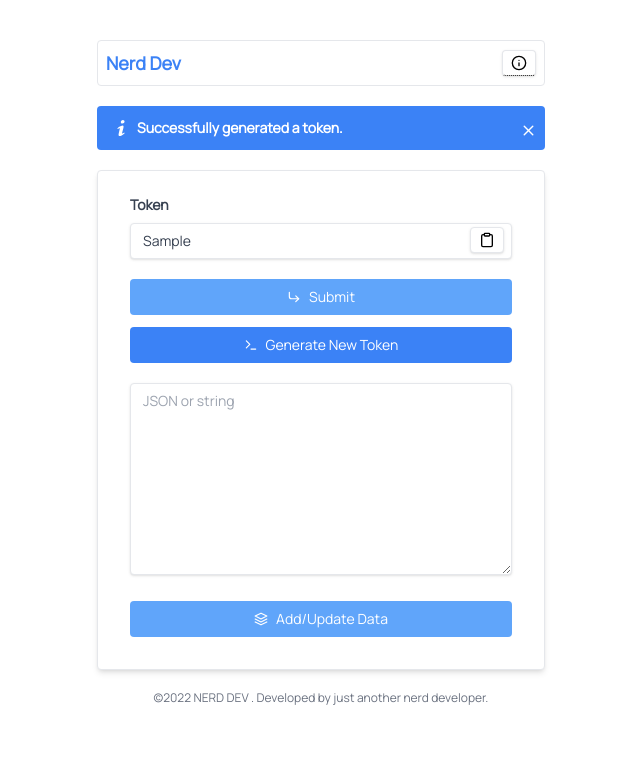
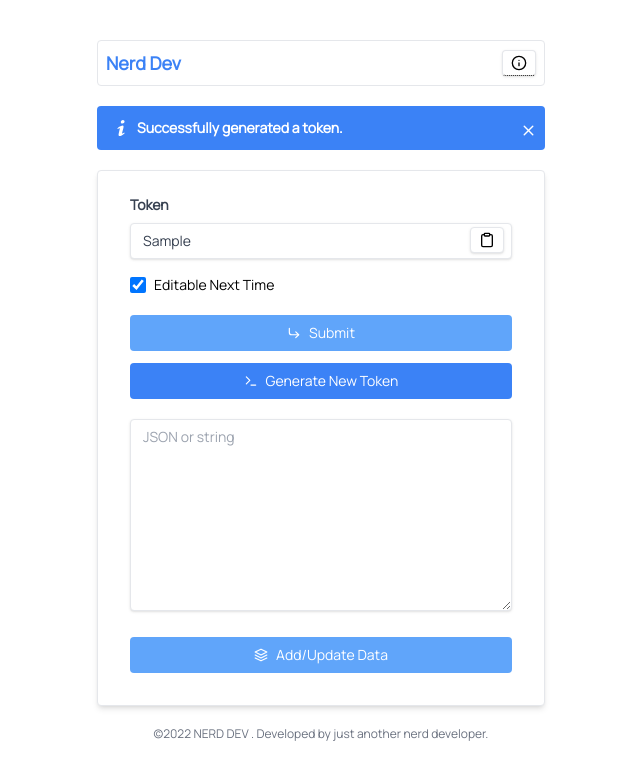
Before and after one commit to therealrinku/apirow, a Next.js app: page / in a window 1280 px wide. Both pictures are taken after typing "Sample" into the empty fields and a click on the button "Generate New Token". Shown: the top 780 px of the page, without its empty margins (319-959 px from the left). Built offline with nearby package versions, Linux system fonts and the light colour scheme; no server answers; the database is empty.

Commit message:
uneditable content feature

```diff
--- a/pages/api/addData.ts
+++ b/pages/api/addData.ts
@@ -2,7 +2,7 @@ import { NextApiRequest, NextApiResponse } from "next";
 import db from "../../db/index";
 
 export default function addData(req: NextApiRequest, res: NextApiResponse) {
-  const query = `INSERT INTO data(data,key) VALUES('${req.body.data}','${req.body.key}') ON CONFLICT(key) DO UPDATE SET data='${req.body.data}'`;
+  const query = `INSERT INTO data(data,key,editable) VALUES('${req.body.data}','${req.body.key}',${req.body.editable}) ON CONFLICT(key) DO UPDATE SET data='${req.body.data}'`;
 
   db.query(query)
     .then(() => {
--- a/pages/api/getTokenData.ts
+++ b/pages/api/getTokenData.ts
@@ -14,7 +14,8 @@ export default async function getTokenData(req: NextApiRequest, res: NextApiResp
         .then((dbRes) => {
           if (dbRes.rowCount < 1) return res.status(200).json({ data: "" });
           const data = dbRes.rows[0].data;
-          res.status(200).json({ data });
+          const editable = dbRes.rows[0].editable;
+          res.status(200).json({ data, editable });
         })
         .catch((err) => {
           res.status(500).json({ error: err.message });
--- a/pages/index.tsx
+++ b/pages/index.tsx
@@ -26,9 +26,14 @@ const TokenGenerator = () => {
   const [tokenValidated, setTokenValidated] = useState(false);
   const [loading, setLoading] = useState(false);
 
+  const [hideCheckbox, setHideCheckbox] = useState(true);
+
   const [message, setMessage] = useState("");
 
   const [data, setData] = useState("");
+  const [editable, setEditable] = useState(true);
+
+  const [isEditable, setIsEditable] = useState(true);
 
   const generateToken = () => {
     setLoading(true);
@@ -39,6 +44,7 @@ const TokenGenerator = () => {
         setTokenValidated(true);
         setLoading(false);
         setMessage("Successfully generated a token.");
+        setHideCheckbox(false);
         setData("");
       })
       .catch((err) => {
@@ -54,6 +60,8 @@ const TokenGenerator = () => {
       .then((res) => {
         setTokenValidated(true);
         setData(res.data.data);
+        setHideCheckbox(true);
+        setIsEditable(res.data.data.editable);
         setLoading(false);
       })
       .catch((err) => {
@@ -69,7 +77,7 @@ const TokenGenerator = () => {
   const addData = () => {
     setLoading(true);
     axios
-      .post("/api/addData", { key: token, data: data })
+      .post("/api/addData", { key: token, data: data, editable })
       .then(() => {
         setMessage("Data/edited added successfully. You can access it via API.");
         setLoading(false);
@@ -168,6 +176,21 @@ const TokenGenerator = () => {
             )}
           </div>
 
+          {!hideCheckbox && (
+            <div className="flex items-center">
+              <input
+                onChange={() => setEditable((prev) => !prev)}
+                id="checked-checkbox"
+                type="checkbox"
+                defaultChecked
+                className="w-4 h-4 bg-gray-100 rounded border-gray-300"
+              />
+              <label htmlFor="checked-checkbox" className="ml-2 text-sm font-medium ">
+                Editable Next Time
+              </label>
+            </div>
+          )}
+
           <div className="flex flex-col gap-3 mt-5 items-center justify-between">
             <button
               disabled={loading || tokenValidated || token.trim().length < 1}
@@ -185,7 +208,7 @@ const TokenGenerator = () => {
             </button>
           </div>
 
-          {tokenValidated && (
+          {tokenValidated && isEditable && (
             <textarea
               className="h-48 mt-5 text-sm shadow appearance-none border rounded w-full py-2 px-3 text-gray-700 leading-tight focus:outline-none focus:shadow-outline"
               value={data}
@@ -201,7 +224,7 @@ const TokenGenerator = () => {
             </div>
           )}
 
-          {tokenValidated && (
+          {tokenValidated && isEditable && (
             <button
               disabled={!data.trim().length || loading}
               onClick={addData}
```
